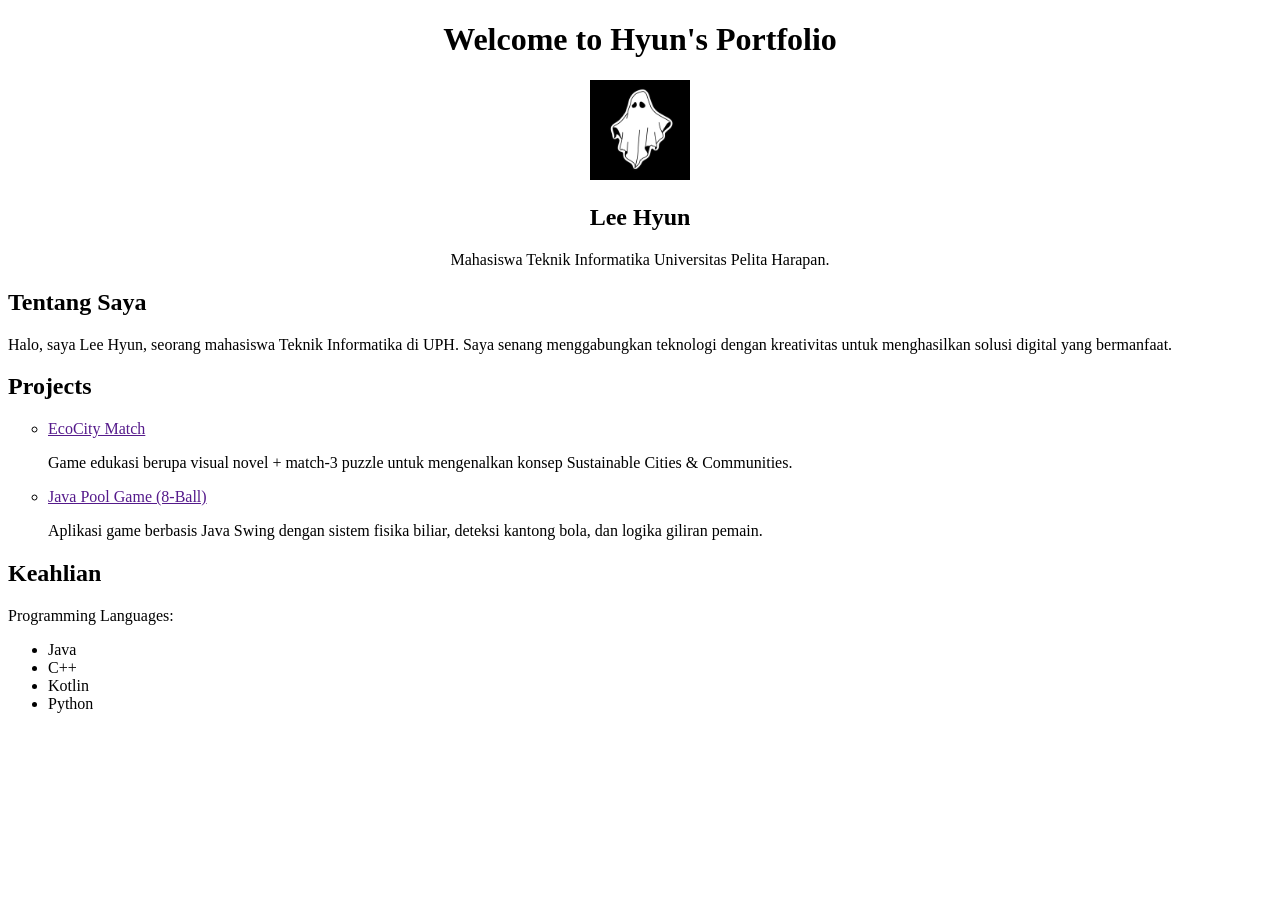
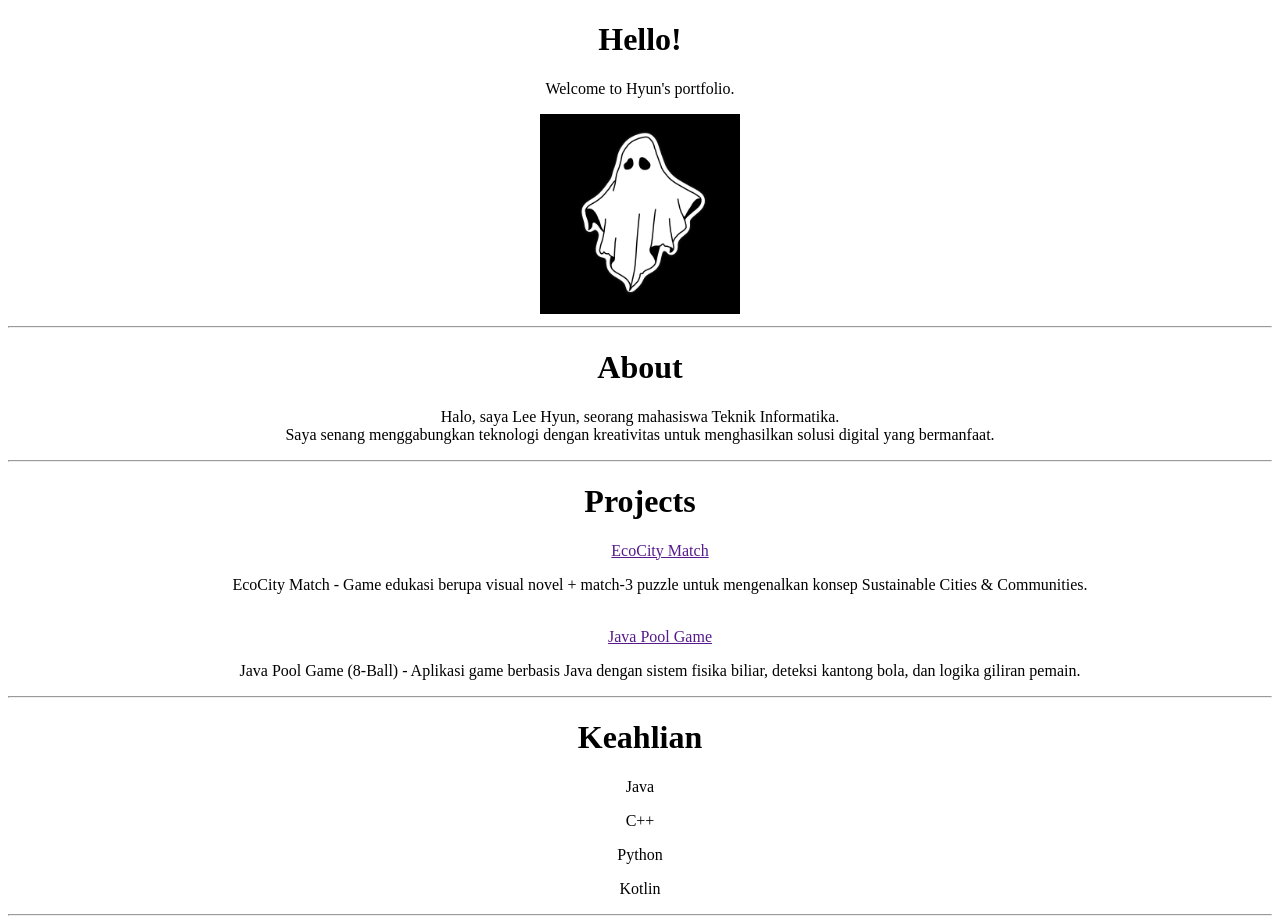
Before and after one commit to hyoonmod/HyoonPortfolio, a plain HTML site: page index.html in a window 1280 px wide. Before the commit the page ends 800 px from the top, so only its background shows below. Drawn offline with Linux system fonts and the light colour scheme.

Commit message:
Update index.html

```diff
--- a/index.html
+++ b/index.html
@@ -1,44 +1,49 @@
 <!DOCTYPE html>
 <html lang="en">
 <head>
+    <title>Hyun's Portfolio</title>
+</head>
+<body bgcolor="white" text="black">
 
-</head>
-<body>
     <!-- Hero Section -->
-    <div class="hero" align="center">
-        <h1>Welcome to Hyun's Portfolio</h1>
-        <img src="img/Hyoon3D_discord.png" alt="Hyun logo" width="100">
-        <h2>Lee Hyun</h2>
-        <p>Mahasiswa Teknik Informatika Universitas Pelita Harapan.</p>
-    </div>
+    <center>
+        <h1>Hello!</h1>
+        <p>Welcome to Hyun's portfolio.</p>
+        <img src="img/Hyoon3D_discord.png" alt="Hyun logo" width="200">
 
+    </center>
+    <hr>
 
-    <!-- About -->
-    <h2>Tentang Saya</h2>
-    <p>Halo, saya Lee Hyun, seorang mahasiswa Teknik Informatika di UPH.
-       Saya senang menggabungkan teknologi dengan kreativitas untuk menghasilkan solusi digital yang bermanfaat.</p>
+    <!-- About Section -->
+    <center>
+        <h1>About</h1>
+        <p>Halo, saya Lee Hyun, seorang mahasiswa Teknik Informatika.<br>
+           Saya senang menggabungkan teknologi dengan kreativitas untuk menghasilkan solusi digital yang bermanfaat.</p>
+    </center>
+    <hr>
 
-    <!-- Projects -->
-    <h2>Projects</h2>
-    <ul type="circle">
-        <li>
+    <!-- Portfolio Section -->
+    <center>
+        <h1>Projects</h1>
+        <ul type="circle">
             <a href="">EcoCity Match</a>
-            <p>Game edukasi berupa visual novel + match-3 puzzle untuk mengenalkan konsep Sustainable Cities & Communities.</p>
-        </li>
-        <li>
-            <a href="">Java Pool Game (8-Ball)</a>
-            <p>Aplikasi game berbasis Java Swing dengan sistem fisika biliar, deteksi kantong bola, dan logika giliran pemain.</p>
-        </li>
-    </ul>
+            <p>EcoCity Match - Game edukasi berupa visual novel + match-3 puzzle untuk mengenalkan konsep Sustainable Cities & Communities.</p>
+            <br>
+            <a href="">Java Pool Game</a>
+            <p>Java Pool Game (8-Ball) - Aplikasi game berbasis Java dengan sistem fisika biliar, deteksi kantong bola, dan logika giliran pemain.</p>
+        </ul>
+    </center>
+    <hr>
 
-    <!-- Skills -->
-    <h2>Keahlian</h2>
-    <p>Programming Languages:</p>
-    <ul type="Circles">
-        <li>Java</li>
-        <li>C++</li>
-        <li>Kotlin</li>
-        <li>Python</li>
-    </ul>
+    <!-- Exhibitions -->
+    <center>
+        <h1>Keahlian</h1>
+        <p>Java</p>
+        <p>C++</p>
+        <p>Python</p>
+        <p>Kotlin</p>
+    </center>
+    <hr>
+
 </body>
 </html>
```
